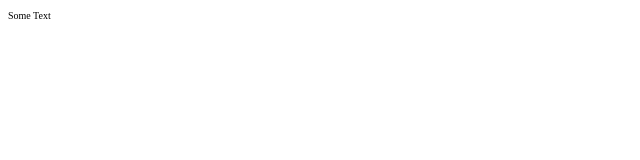
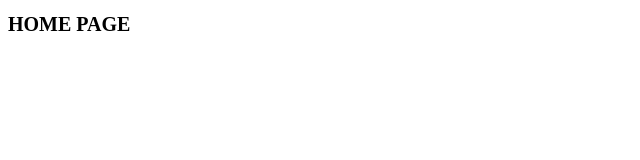
Before and after one commit to Djordjenp/CovidStat, a React (Vite) app: page / in a window 1280 px wide. Shown: the top 160 px of the page, without its empty margins (0-640 px from the left). Built offline with nearby package versions, Linux system fonts and the light colour scheme.

Commit message:
Setup react router and rename Home.js to Home.jsx

```diff
--- a/src/App.jsx
+++ b/src/App.jsx
@@ -1,10 +1,14 @@
 import styles from './App.module.css'
+import {Routes, Route, Link } from "react-router-dom";
+import Home from "./pages/Home";
 
 function App() {
 
   return (
     <div>
-      <p>Some Text</p>
+      <Routes>
+          <Route path="/" element={<Home />} />
+      </Routes>
     </div>
   )
 }
--- a/src/main.jsx
+++ b/src/main.jsx
@@ -2,10 +2,13 @@
 import ReactDOM from 'react-dom'
 import './index.css'
 import App from './App'
+import {BrowserRouter} from "react-router-dom";
 
 ReactDOM.render(
-  <React.StrictMode>
-    <App />
-  </React.StrictMode>,
+    <BrowserRouter>
+      <React.StrictMode>
+        <App />
+      </React.StrictMode>
+    </BrowserRouter>,
   document.getElementById('root')
 )
--- a/src/pages/Home.js
+++ b/src/pages/Home.jsx
@@ -1,6 +1,6 @@
 
 const Home = () => {
-
+    return <h1>HOME PAGE</h1>
 }
 
 export default Home;
```
